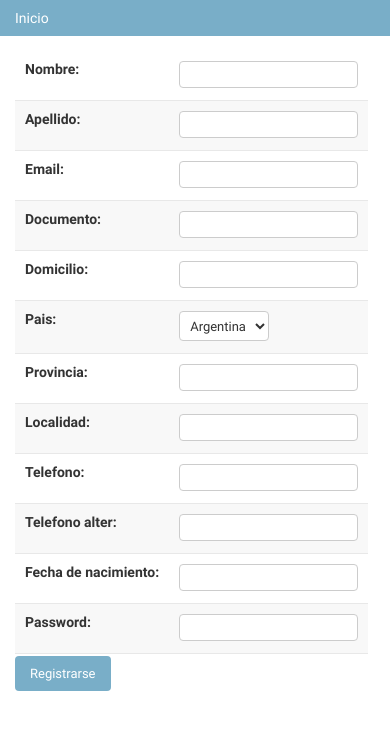
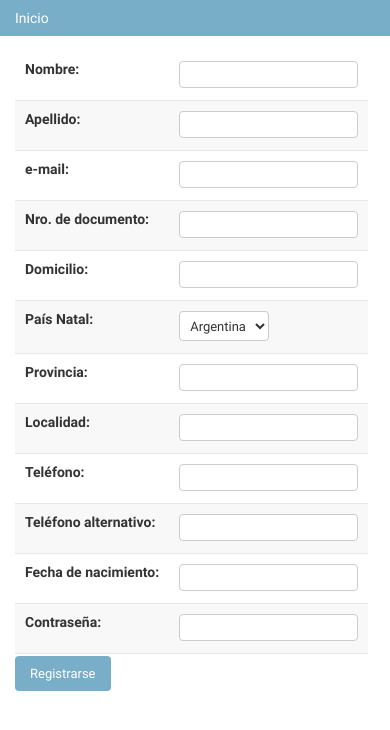
Before and after one commit to maschioalfonso/cefyt, a Django app: page /sia/registro/ in a window 390 px wide. Shown: the part 86-816 px from the top of the page. Run offline with Django 3.2, Linux system fonts and the light colour scheme; data comes from the database, SQL or seed files in the repository; both versions use the stored data as it was after the commit.

Commit message:
Control de Usuario existente
+ Se agrega control para el caso de que el usuario (email) ya exista.
+ Se quitan los 'breakpoints'.
+ Se definen labels para mostrar los campos en el formulario.

```diff
--- a/trunk/cefyt/sia/forms.py
+++ b/trunk/cefyt/sia/forms.py
@@ -20,9 +20,10 @@ class UsuarioForm(ModelForm):
 class RegistroForm(ModelForm):
     nombre = CharField()
     apellido = CharField()
-    email = EmailField()
-    password = CharField()
-    pais = ModelChoiceField(queryset=Pais.objects.all(), empty_label=None)
+    email = EmailField(label='e-mail')
+    password = CharField(label='Contraseña')
+    pais = ModelChoiceField(queryset=Pais.objects.all(), empty_label=None, label='País Natal')
+
 
     class Meta:
         model = Alumno
@@ -38,4 +39,15 @@ class RegistroForm(ModelForm):
                   'telefono',
                   'telefono_alter',
                   'fecha_de_nacimiento',
-                ]
+                 ]
+
+        labels = {'nombre' : 'Nombre',
+                  'apellido' : 'Apellido',
+                  'documento' : 'Nro. de documento',
+                  'domicilio' : 'Domicilio',
+                  'provincia' : 'Provincia',
+                  'localidad' : 'Localidad',
+                  'telefono' : 'Teléfono',
+                  'telefono_alter' : 'Teléfono alternativo',
+                  'fecha_de_nacimiento' : 'Fecha de nacimiento',
+                 }
--- a/trunk/cefyt/sia/templates/sia/registro.html
+++ b/trunk/cefyt/sia/templates/sia/registro.html
@@ -8,5 +8,9 @@
     {{form}}
     </table>
     <input type="submit" value="Registrarse" class="input">
+    {% if UsuarioExistente %}
+        <br>
+        <strong style="color:red">(*) Usuario existente. Utilice otra dirección de mail.</strong>
+    {% endif%}
 </div>
 {% endblock %}
--- a/trunk/cefyt/sia/views.py
+++ b/trunk/cefyt/sia/views.py
@@ -34,7 +34,7 @@ def index(request):
 #   return render(request, 'mytemplate.html', context)
 @login_required
 def cuenta(request):
-    import ipdb; ipdb.set_trace()
+    #import ipdb; ipdb.set_trace()
     objects = User.objects.all()
     context = {'titulo': "Informacion de la cuenta",
                'object_list': objects
@@ -44,6 +44,7 @@ def cuenta(request):
 def registro(request):
     form = RegistroForm()
 
+    UsuarioExistente = False
     if request.method == "GET":
         form = RegistroForm()
 
@@ -58,6 +59,7 @@ def registro(request):
                 )
             #(object, created)
             if not creado:
+                UsuarioExistente = True
                 pass
                 #exploted
             else:
@@ -76,11 +78,13 @@ def registro(request):
                 )
                 usuario = authenticate(username=usuario.username, password=request.POST.get('password'))
                 login(request, usuario)
-                import ipdb; ipdb.set_trace()
+                #import ipdb; ipdb.set_trace()
                 return redirect("sia:cuenta")
 
 
-    context = {'form': form}
+    context = {'form': form,
+               'UsuarioExistente' : UsuarioExistente,
+              }
 
     return render(request, 'sia/registro.html', context)
 
```
Also changed, not shown: trunk/cefyt/db.sqlite3.
